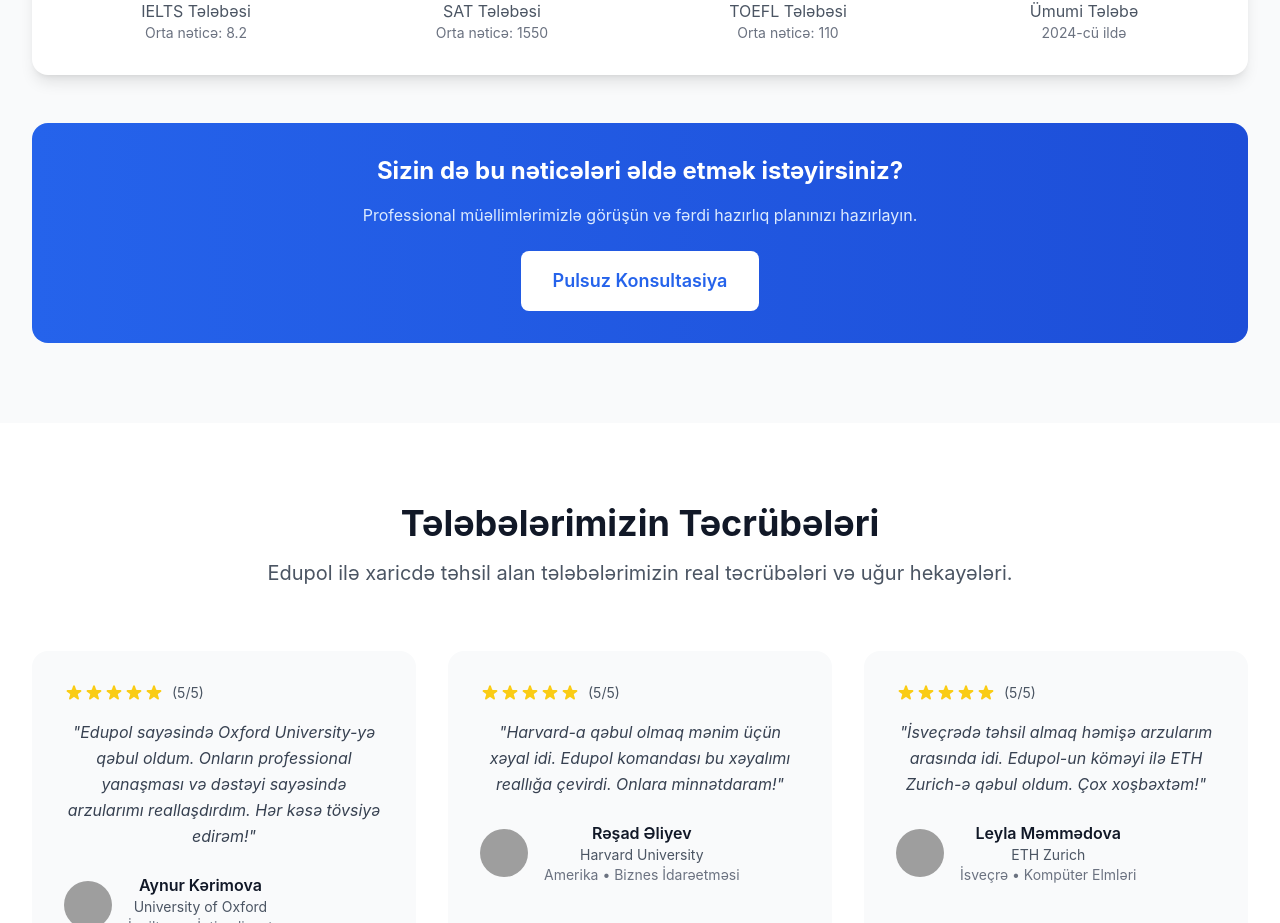
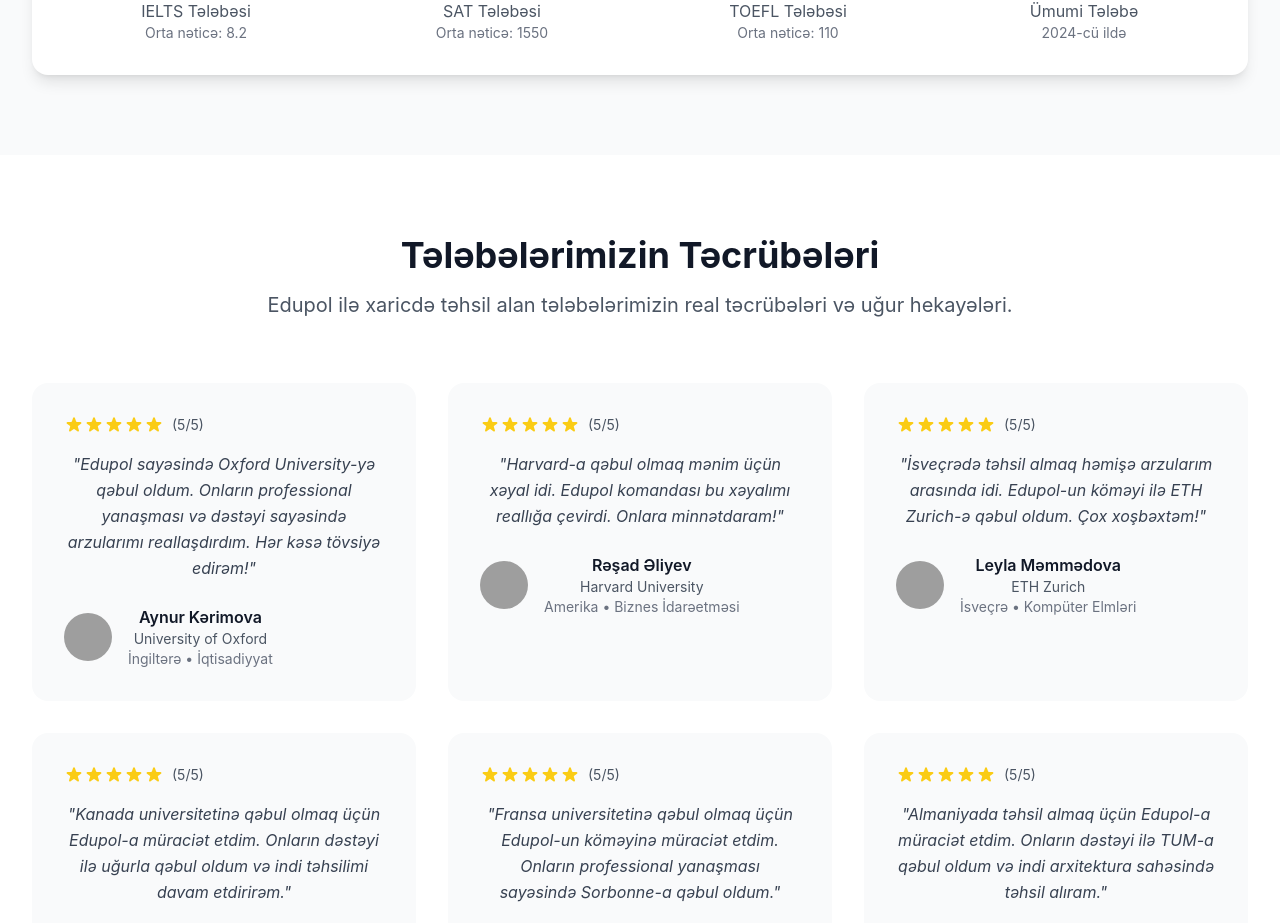
Before and after one commit to Faridmammad/edupol-study-abroad, a React (Create React App) app: page / in a window 1280 px wide. Shown: the part 5218-6141 px from the top of the page. Built offline with nearby package versions, Linux system fonts and the light colour scheme; grey boxes are pictures that could not be loaded.

Commit message:
CTA Deleted

```diff
--- a/src/components/StudentResults.tsx
+++ b/src/components/StudentResults.tsx
@@ -200,20 +200,6 @@
           </div>
         </div>
 
-        {/* CTA */}
-        <div className="mt-12 text-center">
-          <div className="bg-gradient-to-r from-primary-600 to-primary-700 rounded-2xl p-8 text-white">
-            <h3 className="text-2xl font-bold mb-4">
-              Sizin də bu nəticələri əldə etmək istəyirsiniz?
-            </h3>
-            <p className="text-primary-100 mb-6">
-              Professional müəllimlərimizlə görüşün və fərdi hazırlıq planınızı hazırlayın.
-            </p>
-            <button className="bg-white text-primary-600 px-8 py-4 rounded-lg font-semibold text-lg hover:bg-gray-100 transition-colors">
-              Pulsuz Konsultasiya
-            </button>
-          </div>
-        </div>
       </div>
     </section>
   );
```
